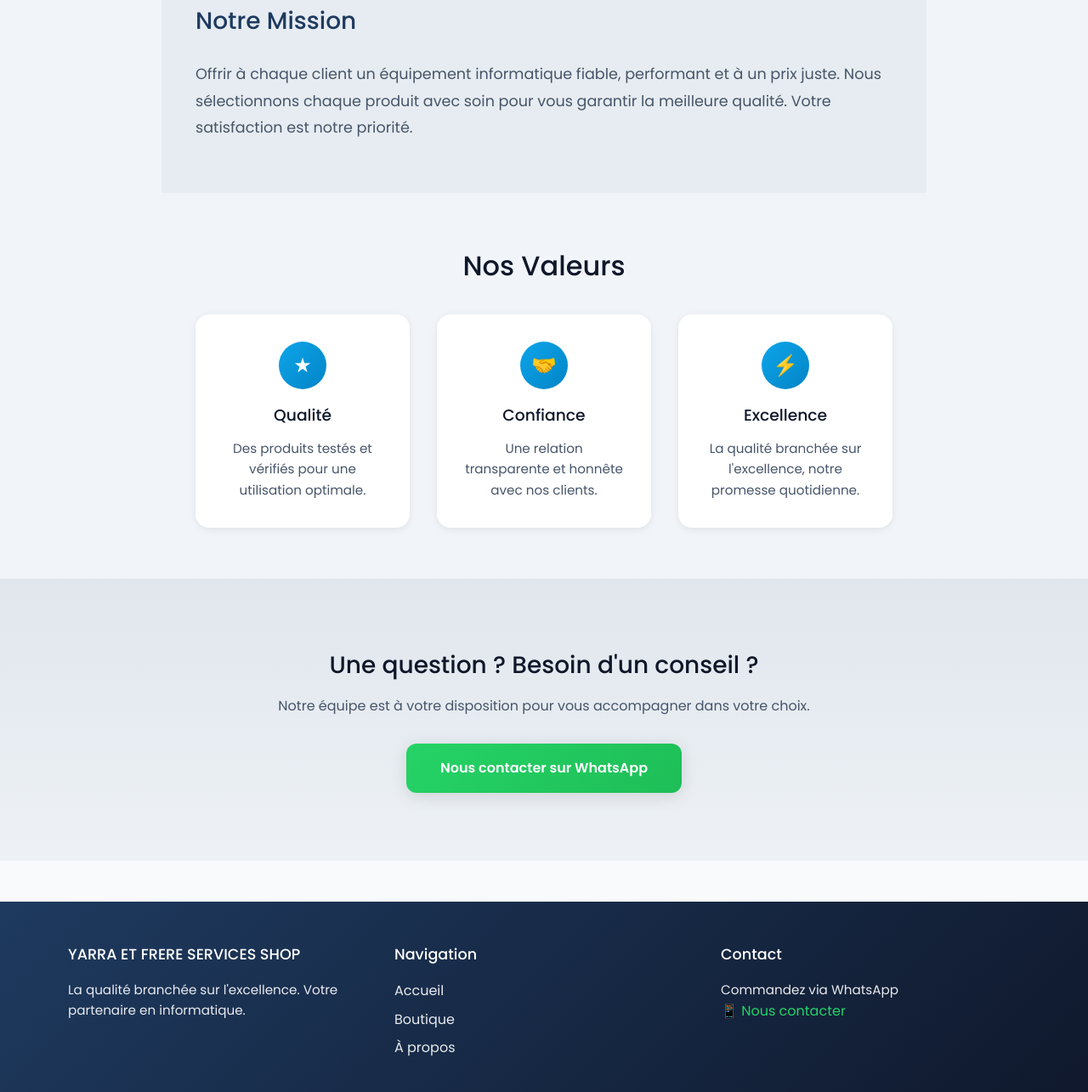
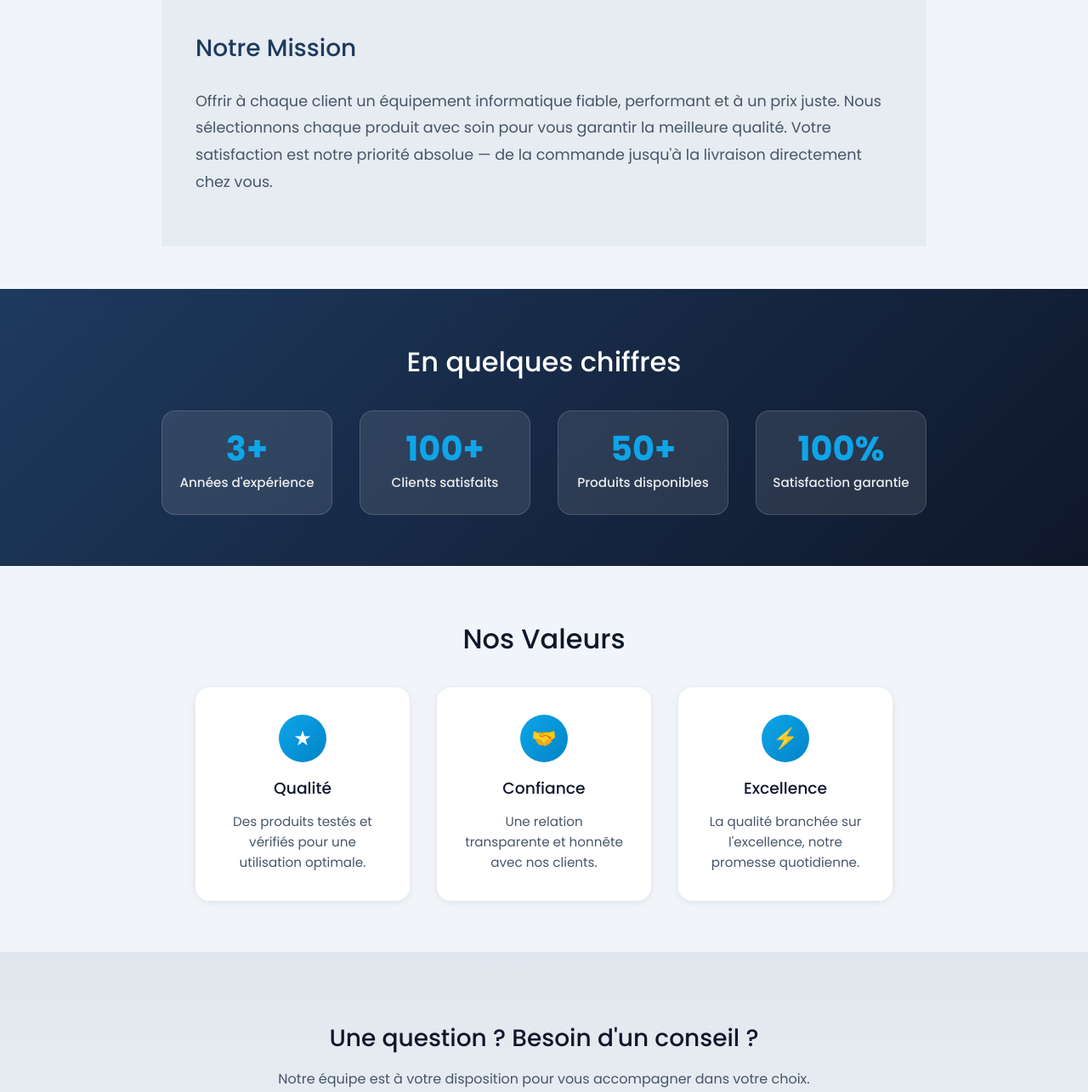
Before and after one commit to Lr-491/YARA-ET-FRERE-SHOP, a plain HTML site: page pages/about.html in a window 1280 px wide. Shown: the part 733-2018 px from the top of the page at 85% size. Drawn offline with Linux system fonts and the light colour scheme.

Commit message:
ameliorationde la page about

```diff
--- a/css/styles.css
+++ b/css/styles.css
@@ -1232,6 +1232,55 @@ main .product .btn-order:hover {
     padding: 80px 40px;
     text-align: center;
     background: linear-gradient(180deg, rgba(30, 58, 95, 0.08) 0%, rgba(30, 58, 95, 0.02) 100%);
+}
+
+/* Chiffres clés */
+.about-stats {
+    background: linear-gradient(135deg, var(--primary) 0%, var(--primary-dark) 100%);
+    padding: 60px 40px !important;
+    max-width: 100% !important;
+    margin-top: 50px;
+}
+
+.about-stats .section-title {
+    color: white;
+    margin-bottom: 2rem;
+}
+
+.stats-grid {
+    display: grid;
+    grid-template-columns: repeat(auto-fit, minmax(160px, 1fr));
+    gap: 2rem;
+    max-width: 900px;
+    margin: 0 auto;
+}
+
+.stat-card {
+    text-align: center;
+    padding: 1.5rem 1rem;
+    background: rgba(255, 255, 255, 0.1);
+    border-radius: 16px;
+    border: 1px solid rgba(255, 255, 255, 0.15);
+    transition: var(--transition);
+}
+
+.stat-card:hover {
+    background: rgba(255, 255, 255, 0.18);
+    transform: translateY(-4px);
+}
+
+.stat-number {
+    font-size: 2.5rem;
+    font-weight: var(--font-bold);
+    color: var(--accent);
+    line-height: 1;
+    margin-bottom: 0.5rem;
+}
+
+.stat-label {
+    font-size: 0.95rem;
+    color: rgba(255, 255, 255, 0.9);
+    font-weight: var(--font-medium);
 }
 
 .about-cta h2 {
@@ -1504,6 +1553,19 @@ main .product .btn-order:hover {
         padding: 40px 24px;
     }
 
+    .about-stats {
+        padding: 40px 24px !important;
+    }
+
+    .stats-grid {
+        grid-template-columns: repeat(2, 1fr);
+        gap: 1rem;
+    }
+
+    .stat-number {
+        font-size: 2rem;
+    }
+
     .footer-content {
         padding: 2rem 24px;
         grid-template-columns: 1fr;
--- a/pages/about.html
+++ b/pages/about.html
@@ -4,14 +4,14 @@
     <meta charset="UTF-8">
     <meta http-equiv="X-UA-Compatible" content="IE=edge">
     <meta name="viewport" content="width=device-width, initial-scale=1.0">
-    <title>À propos | YARRA ET FRERE  SERVICES SHOP</title>
+    <title>À propos | YARRA ET FRERE SERVICES SHOP</title>
     <link rel="stylesheet" href="../css/styles.css">
 </head>
 <body>
     <header class="header" id="header">
         <a href="../index.html" class="logo">
             <span class="logo__icon">🖥</span>
-            <span class="logo__text">YARRA ET FRERE  SHOP</span>
+            <span class="logo__text">YARRA ET FRERE SHOP</span>
         </a>
 
         <nav class="nav">
@@ -38,7 +38,7 @@
         <!-- HERO À PROPOS -->
         <section class="about-hero">
             <h1>À propos de nous</h1>
-            <p>Découvrez YARRA ET FRERE  SERVICES SHOP, votre partenaire de confiance en informatique</p>
+            <p>Découvrez YARRA ET FRERE SERVICES SHOP, votre partenaire de confiance en informatique à Pointe-Noire</p>
         </section>
 
         <!-- NOTRE HISTOIRE -->
@@ -46,8 +46,9 @@
             <div class="about-content">
                 <h2>Notre Histoire</h2>
                 <p>
-                    YARRA ET FRERE  SERVICES SHOP est né de la passion pour la technologie et du désir de rendre l'informatique accessible à tous.
-                    Spécialisés dans la vente d'ordinateurs de qualité (portables HP, Dell, PC All in One), nous avons à cœur de proposer
+                    YARRA ET FRERE SERVICES SHOP est né de la passion pour la technologie et du désir de rendre l'informatique accessible à tous.
+                    Basés à <strong>Pointe-Noire</strong>, nous sommes spécialisés dans la vente d'ordinateurs de qualité (portables HP, Dell, Lenovo, PC All in One)
+                    ainsi que dans les accessoires réseau et audio. Depuis notre création, nous avons à cœur de proposer
                     des produits adaptés à vos besoins professionnels et personnels.
                 </p>
             </div>
@@ -60,8 +61,31 @@
                 <p>
                     Offrir à chaque client un équipement informatique fiable, performant et à un prix juste.
                     Nous sélectionnons chaque produit avec soin pour vous garantir la meilleure qualité.
-                    Votre satisfaction est notre priorité.
+                    Votre satisfaction est notre priorité absolue — de la commande jusqu'à la livraison directement chez vous.
                 </p>
+            </div>
+        </section>
+
+        <!-- CHIFFRES CLÉS -->
+        <section class="about-section about-stats">
+            <h2 class="section-title">En quelques chiffres</h2>
+            <div class="stats-grid">
+                <div class="stat-card">
+                    <div class="stat-number">3+</div>
+                    <div class="stat-label">Années d'expérience</div>
+                </div>
+                <div class="stat-card">
+                    <div class="stat-number">100+</div>
+                    <div class="stat-label">Clients satisfaits</div>
+                </div>
+                <div class="stat-card">
+                    <div class="stat-number">50+</div>
+                    <div class="stat-label">Produits disponibles</div>
+                </div>
+                <div class="stat-card">
+                    <div class="stat-number">100%</div>
+                    <div class="stat-label">Satisfaction garantie</div>
+                </div>
             </div>
         </section>
 
@@ -91,7 +115,9 @@
         <section class="about-cta">
             <h2>Une question ? Besoin d'un conseil ?</h2>
             <p>Notre équipe est à votre disposition pour vous accompagner dans votre choix.</p>
-            <a href="https://wa.me/2250000000000" target="_blank" rel="noopener" class="btn-about">Nous contacter sur WhatsApp</a>
+            <a href="https://wa.me/2250000000000" target="_blank" rel="noopener" class="btn-about">
+                📱 Nous contacter sur WhatsApp
+            </a>
         </section>
     </main>
 
@@ -99,8 +125,8 @@
     <footer class="footer">
         <div class="footer-content">
             <div class="footer-col">
-                <h4>YARRA ET FRERE  SERVICES SHOP</h4>
-                <p>La qualité branchée sur l'excellence. Votre partenaire en informatique.</p>
+                <h4>YARRA ET FRERE SERVICES SHOP</h4>
+                <p>La qualité branchée sur l'excellence. Votre partenaire en informatique à Pointe-Noire.</p>
             </div>
             <div class="footer-col">
                 <h4>Navigation</h4>
@@ -115,9 +141,10 @@
             </div>
         </div>
         <div class="footer-bottom">
-            <p>© 2025 YARRA ET FRERE  SERVICES SHOP. Tous droits réservés.</p>
+            <p>© 2025 YARRA ET FRERE SERVICES SHOP. Tous droits réservés.</p>
         </div>
     </footer>
+
     <script src="../js/nav.js"></script>
 </body>
 </html>
```
